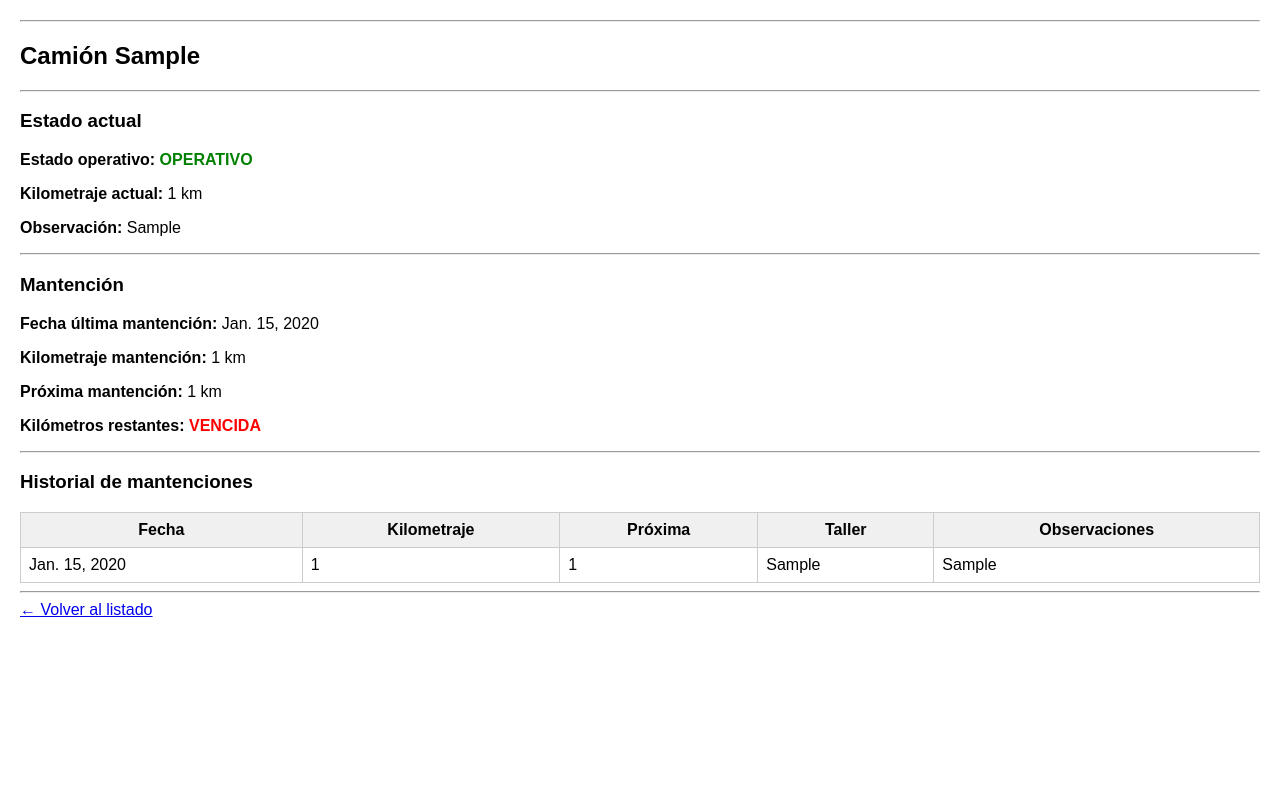
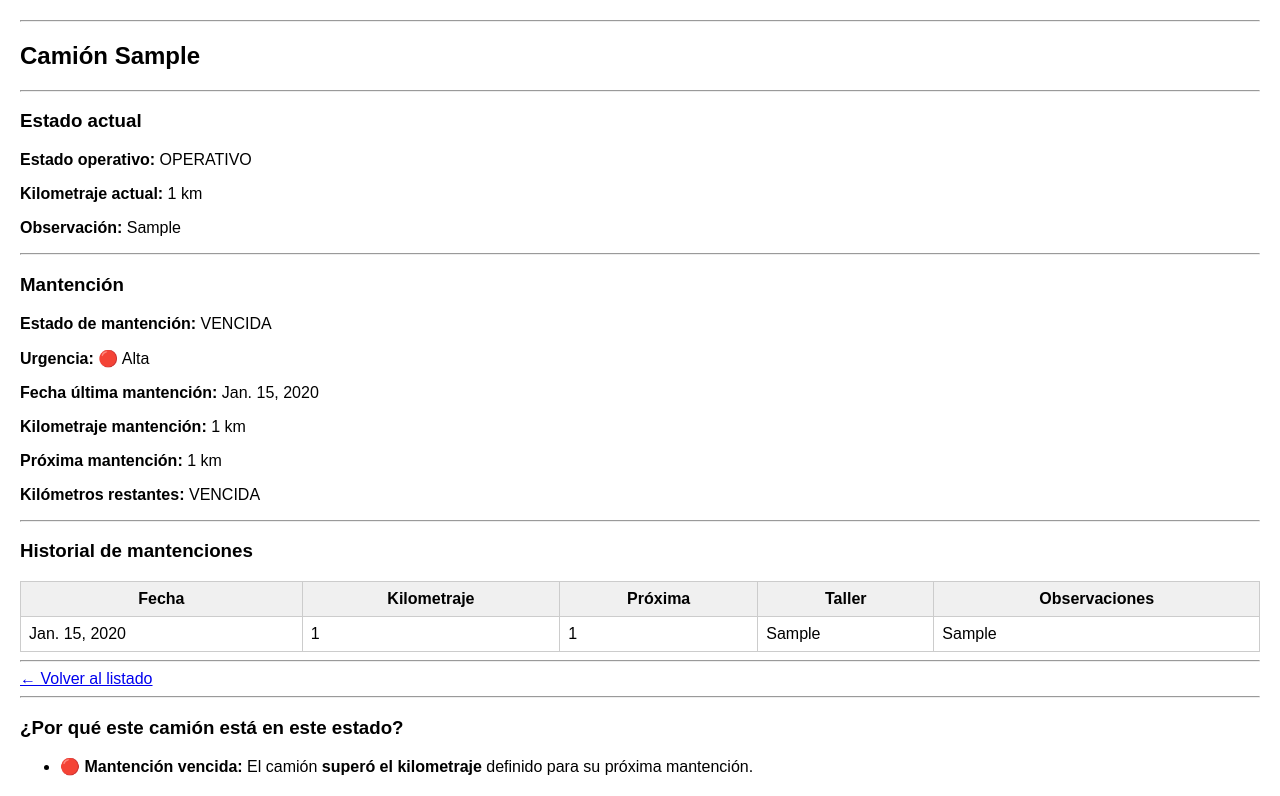
Before and after one commit to iancuea/app_zmc_00, a Django app: page /camiones/1/ in a window 1280 px wide. Shown: the part 98-894 px from the top of the page. Before the commit the page ends 715 px from the top, so only its background shows below. Run offline with Django 5.2, Linux system fonts and the light colour scheme; tables that the repository leaves empty hold one stand-in row (values such as "Sample post").

Commit message:
Mejora de colores y motivos
Agrega motivos por su estado

```diff
--- a/core/templates/core/camion_detail.html
+++ b/core/templates/core/camion_detail.html
@@ -1,4 +1,5 @@
 {% extends "core/base.html" %}
+{% load static %}
 
 {% block content %}
 
@@ -11,18 +12,20 @@
 {% if estado %}
     <p>
         <strong>Estado operativo:</strong>
+
         {% if estado.estado_operativo == "OPERATIVO" %}
-            <span style="color: green; font-weight: bold;">OPERATIVO</span>
+            <span class="estado-ok">OPERATIVO</span>
         {% elif estado.estado_operativo == "EN_MANTENCION" %}
-            <span style="color: orange; font-weight: bold;">EN MANTENCIÓN</span>
+            <span class="estado-warning">EN MANTENCIÓN</span>
         {% elif estado.estado_operativo == "FUERA_DE_SERVICIO" %}
-            <span style="color: red; font-weight: bold;">FUERA DE SERVICIO</span>
+            <span class="estado-danger">FUERA DE SERVICIO</span>
         {% else %}
             {{ estado.estado_operativo }}
         {% endif %}
     </p>
 
     <p><strong>Kilometraje actual:</strong> {{ estado.kilometraje }} km</p>
+
     {% if estado.observacion %}
         <p><strong>Observación:</strong> {{ estado.observacion }}</p>
     {% endif %}
@@ -34,6 +37,25 @@
 
 <h3>Mantención</h3>
 
+{% with estado_mant=camion.estado_mantencion %}
+    <p>
+        <strong>Estado de mantención:</strong>
+        <span class="{{ estado_mant.css }}">
+            {{ estado_mant.label }}
+        </span>
+    </p>
+
+    {% if estado_mant.codigo == "VENCIDA" %}
+        <p><strong>Urgencia:</strong> 🔴 Alta</p>
+    {% elif estado_mant.codigo == "CRITICA" %}
+        <p><strong>Urgencia:</strong> 🟡 Media</p>
+    {% elif estado_mant.codigo == "OK" %}
+        <p><strong>Urgencia:</strong> 🟢 Baja</p>
+    {% else %}
+        <p><strong>Urgencia:</strong> —</p>
+    {% endif %}
+{% endwith %}
+
 {% if mantenciones %}
     {% with ultima=mantenciones.0 %}
         <p><strong>Fecha última mantención:</strong> {{ ultima.fecha_mantencion }}</p>
@@ -42,15 +64,15 @@
 
         <p><strong>Kilómetros restantes:</strong>
             {% if ultima.km_restantes_calculados is None %}
-                -
+                —
             {% elif ultima.km_restantes_calculados <= 0 %}
-                <span style="color:red; font-weight:bold;">VENCIDA</span>
+                <span class="estado-danger">VENCIDA</span>
             {% elif ultima.km_restantes_calculados <= 1000 %}
-                <span style="color:orange; font-weight:bold;">
+                <span class="estado-warning">
                     {{ ultima.km_restantes_calculados }} km (PRÓXIMA)
                 </span>
             {% else %}
-                <span style="color:green;">
+                <span class="estado-ok">
                     {{ ultima.km_restantes_calculados }} km
                 </span>
             {% endif %}
@@ -64,7 +86,7 @@
 
 <h3>Historial de mantenciones</h3>
 
-<table border="1" cellpadding="6">
+<table class="tabla-camiones">
     <thead>
         <tr>
             <th>Fecha</th>
@@ -95,4 +117,52 @@
 
 <a href="{% url 'camion_list' %}">← Volver al listado</a>
 
+
+<hr>
+
+<h3>¿Por qué este camión está en este estado?</h3>
+
+<ul>
+    {% if estado and estado.estado_operativo == "FUERA_DE_SERVICIO" %}
+        <li>
+            🔴 <strong>Estado operativo:</strong>
+            El camión está <strong>fuera de servicio</strong>, por lo que no puede operar,
+            independiente de su mantención.
+        </li>
+    {% endif %}
+
+    {% if estado and estado.estado_operativo == "EN_MANTENCION" %}
+        <li>
+            🟡 <strong>Estado operativo:</strong>
+            El camión se encuentra actualmente <strong>en mantención</strong>.
+        </li>
+    {% endif %}
+
+    {% with est=camion.estado_mantencion %}
+        {% if est.codigo == "VENCIDA" %}
+            <li>
+                🔴 <strong>Mantención vencida:</strong>
+                El camión <strong>superó el kilometraje</strong> definido para su próxima mantención.
+            </li>
+
+        {% elif est.codigo == "CRITICA" %}
+            <li>
+                🟡 <strong>Mantención crítica:</strong>
+                Al camión le quedan <strong>menos de 1000 km</strong> para su próxima mantención.
+            </li>
+
+        {% elif est.codigo == "OK" %}
+            <li>
+                🟢 <strong>Mantención al día:</strong>
+                El camión aún se encuentra dentro del rango de kilometraje permitido.
+            </li>
+
+        {% elif est.codigo == "SIN_DATOS" %}
+            <li>
+                ⚪ <strong>Sin información suficiente:</strong>
+                No existen datos completos de mantención o kilometraje para evaluar el estado.
+            </li>
+        {% endif %}
+    {% endwith %}
+</ul>
 {% endblock %}
--- a/core/urls.py
+++ b/core/urls.py
@@ -7,4 +7,5 @@ urlpatterns = [
     path('camiones/<int:id_camion>/', views.camion_detail, name='camion_detail'),
     path('api/camion/<int:camion_id>/', views.api_camion_detalle, name='api_camion_detalle'),
     path("api/camiones/estado/", api_estado_camiones, name="api_estado_camiones"),
+
 ]
--- a/core/views.py
+++ b/core/views.py
@@ -6,15 +6,31 @@ from .utils import estado_mantencion, estado_documento, ESTADO_PRIORIDAD
 
 
 def camion_list(request):
-    camiones = list(Camion.objects.all())
+    camiones = Camion.objects.all()
 
-    camiones.sort(
-        key=lambda c: c.prioridad_mantencion()
-    )
+    # --- FILTRO POR ESTADO ---
+    estado = request.GET.get("estado")
+    if estado:
+        camiones = [
+            c for c in camiones
+            if c.estado_mantencion()["codigo"] == estado
+        ]
 
-    return render(request, 'core/camion_list.html', {
-        'camiones': camiones
-    })
+    # --- ORDENAR POR PRIORIDAD ---
+    ordenar = request.GET.get("orden")
+    if ordenar == "urgencia":
+        camiones = sorted(
+            camiones,
+            key=lambda c: c.prioridad_mantencion()
+        )
+
+    context = {
+        "camiones": camiones,
+        "estado_seleccionado": estado,
+        "orden": ordenar,
+    }
+
+    return render(request, "core/camion_list.html", context)
 
 def camion_detail(request, id_camion):
     camion = get_object_or_404(Camion, id_camion=id_camion)
```
Also changed, not shown: core/templates/core/camion_list.html (+41 -13 lines).
